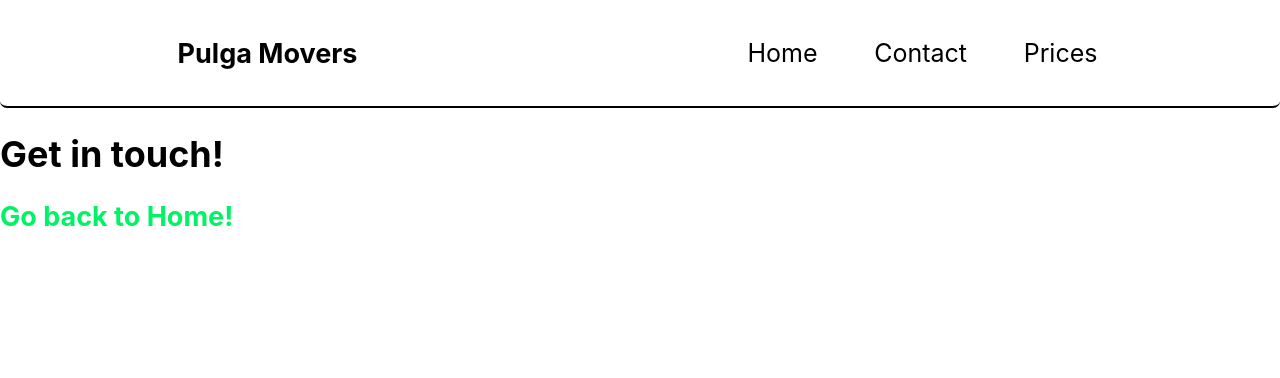
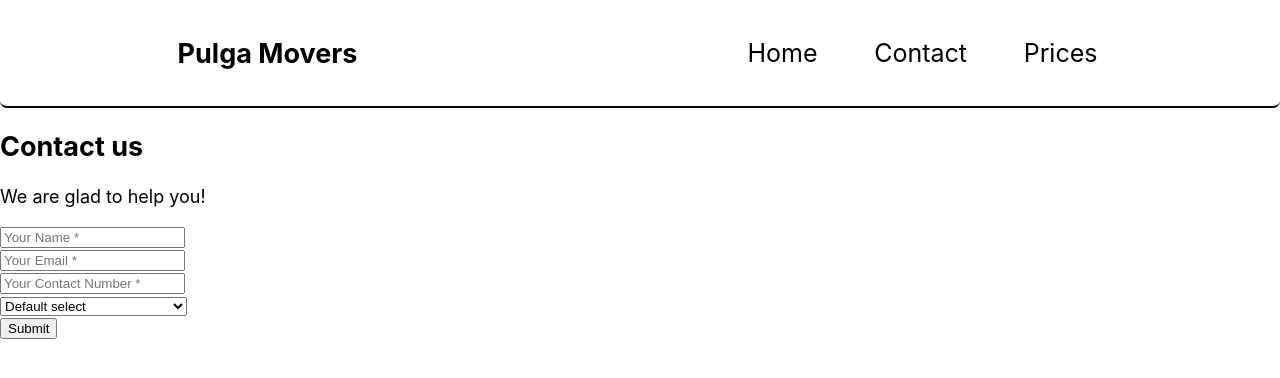
Before and after one commit to chantrex/movers, a Next.js app: page /contact in a window 1280 px wide. Shown: the top 378 px of the page. Built offline with nearby package versions, Linux system fonts and the light colour scheme.

Commit message:
The main html in the contact page is ready to be styled

```diff
--- /dev/null
+++ b/pages/contact/contact.module.css
@@ -0,0 +1,20 @@
+.whatsapp {
+  position: fixed;
+  width: 50px;
+  height: 50px;
+  /* bottom: 70px; */
+  /* right: 120px; */
+  color: #fff;
+  border-radius: 50px;
+  text-align: center;
+  cursor: pointer;
+  box-shadow: 2px 2px 3px #999;
+  right: -77px;
+  top: 270px;
+  transition: all 0.2s ease-in 0s;
+  z-index: 9999;
+}
+
+.whatsapp:hover {
+  right: -7px;
+}
--- a/pages/contact/index.js
+++ b/pages/contact/index.js
@@ -3,6 +3,7 @@
 import Script from "next/script";
 import Layout from "../../components/layout";
 import Navbar from "../../components/Navbar";
+import styles from "./contact.module.css"
 
 export default function ContactUs() {
   return (
@@ -19,14 +20,98 @@
           }
         />
         <Navbar />
-        <h1>Get in touch!</h1>
-        <h2>
-          <Link href="/">
-            Go back to Home!
-          </Link>
-        </h2>
+        <section>
+          <div>
+            <h1>Contact us</h1>
+            <p>We are glad to help you!</p>
+          </div>
+          <div>
+            <form autocomplete="off">
+              <div class="form-group">
+                <input
+                  type="text"
+                  name="Name"
+                  id="name"
+                  class="form-control"
+                  placeholder="Your Name *"
+                  value=""
+                  required=""
+                />
+              </div>
+              <div class="form-group">
+                <input
+                  type="text"
+                  name="Email"
+                  id="email"
+                  class="form-control"
+                  placeholder="Your Email *"
+                  value=""
+                  required=""
+                />
+              </div>
+              <div class="form-group">
+                <input
+                  type="number"
+                  name="Phone"
+                  id="phone"
+                  class="form-control"
+                  placeholder="Your Contact Number *"
+                  value=""
+                  required=""
+                />
+              </div>
+              <div class="form-group">
+                <select class="form-control" id="service">
+                  <option>Default select</option>
+                  <option>Website Development</option>
+                  <option>Mobile App Development</option>
+                  <option>Web and Mobile Application</option>
+                </select>
+              </div>
+              <div class="form-group">
+                <input
+                  type="submit"
+                  name="submit"
+                  class="btnSubmit btn-block"
+                  value="Submit"
+                />
+              </div>
+            </form>
+          </div>
+
+          {/* Whatsapp button */}
+          <a href="https://wa.me/522227734502?text=Hello!%20I%20want%20to%20rent%20pulga%20movers'services"
+            class="float"
+            className={styles.whatsapp}
+            >
+            <img
+              src="https://trickuweb.com/whatsapp.png"
+              alt=""
+              height="60px"
+              width="60px"
+            />
+          </a>
+        </section>
+
       {/* </Layout> */}
 
     </>
   );
 }
+
+// Functionality to the form
+
+// function gotowhatsapp() {
+
+//   var name = document.getElementById("name").value;
+//   var phone = document.getElementById("phone").value;
+//   var email = document.getElementById("email").value;
+//   var service = document.getElementById("service").value;
+
+//   var url = "https://wa.me/918789529215?text="
+//   + "Name: " + name + "%0a"
+//   + "Phone: " + phone + "%0a"
+//   + "Email: " + email  + "%0a"
+//   + "Service: " + service;
+
+//   window.open(url, '_blank').focus();
--- a/pages/prices/index.js
+++ b/pages/prices/index.js
@@ -1,3 +1,4 @@
+import Head from "next/head";
 import Navbar from "../../components/Navbar";
 import styles from './prices.module.css';
 
@@ -7,6 +8,9 @@
 export default function Prices() {
   return (
     <>
+    <Head>
+      <title>Movers | Prices</title>
+    </Head>
     <Navbar />
       <section className={styles.container}>
         <div className={styles.mainTitleContainer}>
```
Also changed, not shown: pages/prices/prices.module.css (+0 -13 lines).
